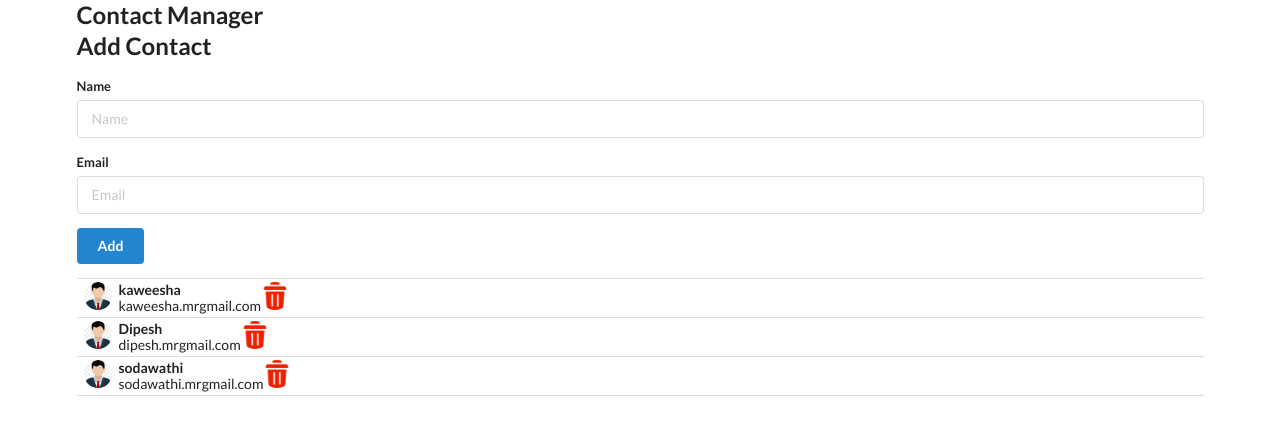
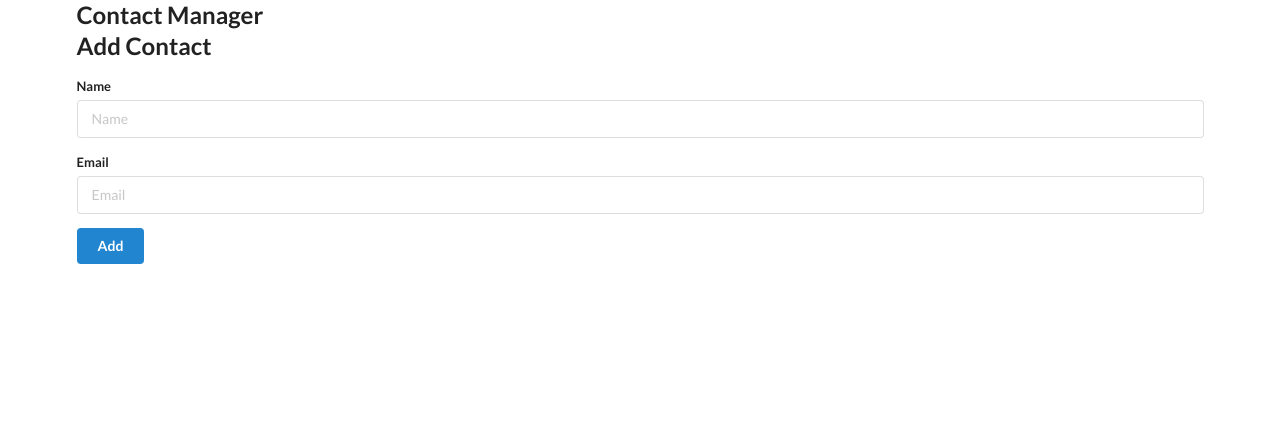
Before and after one commit to Kaweesha-mr/contact-app, a React (Create React App) app: page / in a window 1280 px wide. Shown: the top 430 px of the page. Built offline with nearby package versions, Linux system fonts and the light colour scheme.

Commit message:
pass function as props

```diff
--- a/src/components/AddContact.js
+++ b/src/components/AddContact.js
@@ -1,20 +1,39 @@
 import React from "react";
 
 class AddContact extends React.Component{
+
+
+    state = {
+        name: "",
+        email: ""
+    }
+
+    add = (e) =>{
+        e.preventDefault();
+
+        if(this.state.name === "" && this.state.email === ""){
+            alert("All the fields are mandatory")
+            return;
+        }
+
+        this.props.addContactHandler(this.state)
+        console.log(this.state)
+    }
+
 
     render() {
         return(
             <div className="ui main">
                 <h2>Add Contact</h2>
 
-                <form className="ui form">
+                <form className="ui form" onSubmit={this.add}>
                     <div className="field">
                         <label>Name</label>
-                        <input type="text" name="name" placeholder="Name"/>
+                        <input type="text" name="name" placeholder="Name" value={this.state.name} onChange={(e) => this.setState({name: e.target.value})}/>
                     </div>
                     <div className="field">
                         <label>Email</label>
-                        <input type="text" name="Email" placeholder="Email"/>
+                        <input type="text" name="Email"  value={this.state.name} onChange={(e) => this.setState({name: e.target.value})} placeholder="Email"/>
                     </div>
 
                     <button className="ui button blue"> Add </button>
--- a/src/components/App.js
+++ b/src/components/App.js
@@ -1,4 +1,4 @@
-import React from "react";
+import React,{useState} from "react";
 import './App.css'
 import Header from "./Header"
 import ContactList from "./ContactList"
@@ -6,31 +6,16 @@ import AddContact from "./AddContact"
 
 function App() {
 
-    const contacts = [
-        {
-            id:    "1",
-            name:  "kaweesha",
-            email: "kaweesha.mrgmail.com"
-        },
+    const [contacts,setContacts] = useState([])
 
-        {
-            id:    "2",
-            name:  "Dipesh",
-            email: "dipesh.mrgmail.com"
-        },
-
-        {
-            id:    "3",
-            name:  "sodawathi",
-            email: "sodawathi.mrgmail.com"
-        }
-
-    ]
+    const addContactHandler = (contact) => {
+        console.log(contact)
+    }
 
   return (
     <div className="ui container">
       <Header />
-      <AddContact />
+      <AddContact addContactHandler = {addContactHandler}/>
       <ContactList contacts={contacts}/>
     </div>
   );
```
